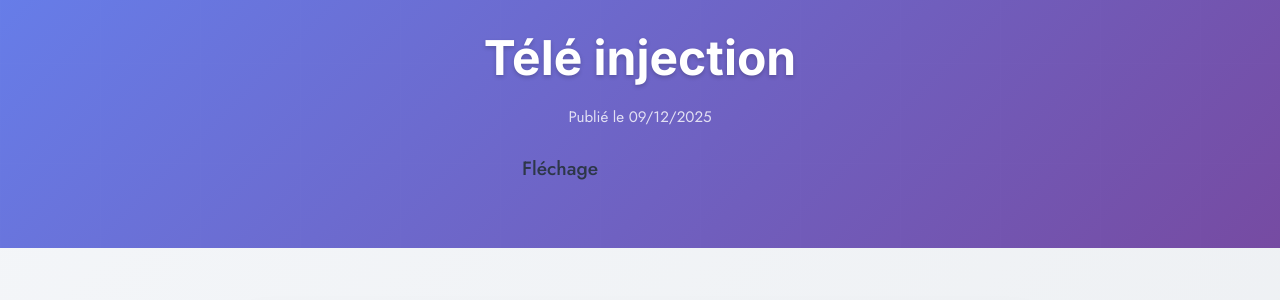
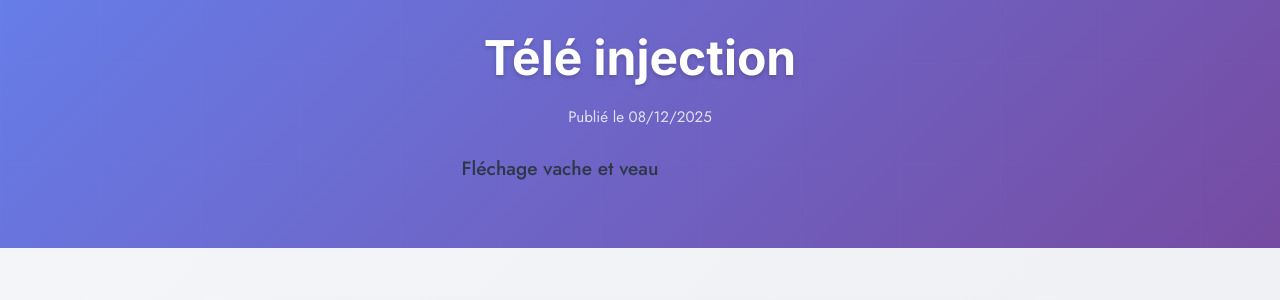
Before and after one commit to TheDoubleJo/eprn, a Jekyll site: the page built from _posts/2025-12-12-télé-injection.md, in a window 1280 px wide. Shown: the part 250-550 px from the top of the page. Built offline with Jekyll 4.4.1, drawn with Linux system fonts in a browser that asks for light colours.

Commit message:
Update Actualités “2025-12-12-télé-injection”

```diff
--- a/_posts/2025-12-12-télé-injection.md
+++ b/_posts/2025-12-12-télé-injection.md
@@ -1,9 +1,9 @@
 ---
 layout: post
 title: Télé injection
-description: Fléchage
+description: Fléchage vache et veau
 image: /images/uploads/7087_CH_19092010_108.jpg
-date: 2025-12-09 10:29:00 +0100
+date: 2025-12-08 10:47:00 +0100
 ---
 Le 08/12/2025 à Val de livenne, 33820 de Monsieur Guillorit Christophe
 
```
